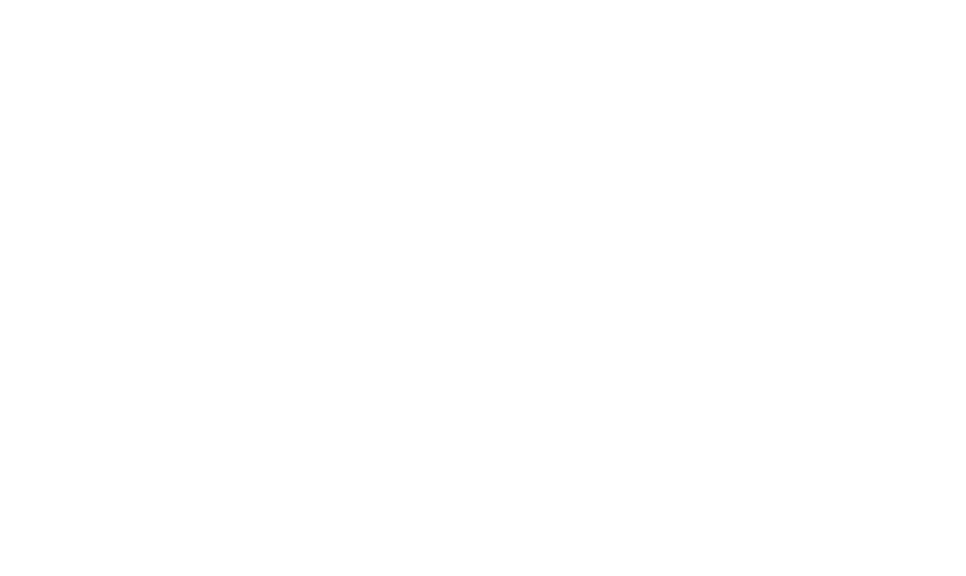
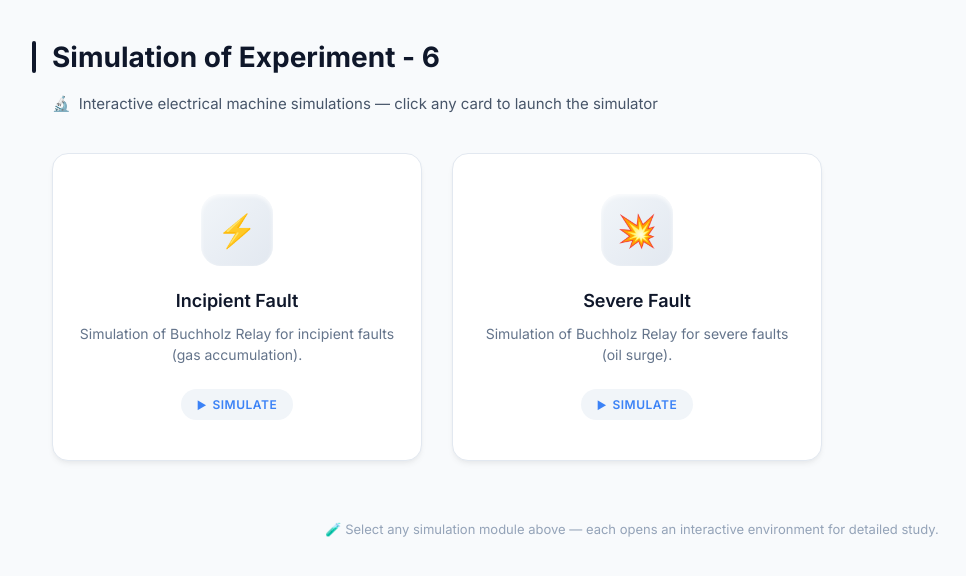
Before and after one commit to virtual-labs/exp-gas-actuated-buchholz-dei, a plain HTML site: page experiment/simulation/index.html in a window 1280 px wide. Shown: the whole page, without its empty margins (8-974 px from the left). Drawn offline with Linux system fonts and the light colour scheme.

Commit message:
Update index.html

```diff
--- a/experiment/simulation/index.html
+++ b/experiment/simulation/index.html
@@ -1,13 +1,175 @@
+
 <!DOCTYPE html>
-<html>
+<html lang="en">
 <head>
-	<!-- Add CSS at the head of HTML file -->
-    <link rel="stylesheet" href="./css/main.css">
+    <meta charset="UTF-8">
+    <meta name="viewport" content="width=device-width, initial-scale=1.0">
+    <title>Simulation of Experiment - 6</title>
+    <style>
+        @import url('https://fonts.googleapis.com/css2?family=Inter:wght@400;500;600;700&display=swap');
+
+        body {
+            font-family: 'Inter', sans-serif;
+            background-color: #f8fafc;
+            margin: 0;
+            padding: 40px;
+            color: #1e293b;
+        }
+
+        .header {
+            display: flex;
+            align-items: center;
+            margin-bottom: 20px;
+        }
+
+        .header-bar {
+            width: 4px;
+            height: 32px;
+            background-color: #0f172a;
+            margin-right: 16px;
+            border-radius: 2px;
+        }
+
+        .header h1 {
+            font-size: 28px;
+            margin: 0;
+            font-weight: 700;
+            color: #0f172a;
+        }
+
+        .subtitle {
+            display: flex;
+            align-items: center;
+            color: #475569;
+            font-size: 15px;
+            margin-bottom: 40px;
+            margin-left: 20px;
+        }
+
+        .subtitle-icon {
+            margin-right: 8px;
+        }
+
+        .cards-container {
+            display: flex;
+            gap: 30px;
+            flex-wrap: wrap;
+            margin-left: 20px;
+        }
+
+        .card {
+            background-color: #ffffff;
+            border-radius: 16px;
+            box-shadow: 0 4px 6px -1px rgba(0, 0, 0, 0.05), 0 2px 4px -1px rgba(0, 0, 0, 0.03);
+            width: 320px;
+            padding: 40px 24px;
+            text-align: center;
+            text-decoration: none;
+            color: inherit;
+            transition: transform 0.2s ease, box-shadow 0.2s ease;
+            border: 1px solid #e2e8f0;
+            display: flex;
+            flex-direction: column;
+            align-items: center;
+        }
+
+        .card:hover {
+            transform: translateY(-4px);
+            box-shadow: 0 10px 15px -3px rgba(0, 0, 0, 0.1), 0 4px 6px -2px rgba(0, 0, 0, 0.05);
+        }
+
+        .icon-container {
+            width: 72px;
+            height: 72px;
+            background: linear-gradient(135deg, #f1f5f9, #e2e8f0);
+            border-radius: 20px;
+            display: flex;
+            align-items: center;
+            justify-content: center;
+            margin-bottom: 24px;
+            font-size: 32px;
+            box-shadow: inset 0 2px 4px rgba(255,255,255,0.8);
+        }
+
+        .card h2 {
+            font-size: 18px;
+            font-weight: 600;
+            margin: 0 0 12px 0;
+            color: #0f172a;
+        }
+
+        .card p {
+            font-size: 14px;
+            color: #64748b;
+            line-height: 1.5;
+            margin: 0 0 24px 0;
+            flex-grow: 1;
+        }
+
+        .simulate-btn {
+            background-color: #f1f5f9;
+            color: #3b82f6;
+            font-size: 12px;
+            font-weight: 600;
+            padding: 8px 16px;
+            border-radius: 20px;
+            display: inline-flex;
+            align-items: center;
+            letter-spacing: 0.5px;
+            transition: background-color 0.2s ease;
+        }
+
+        .card:hover .simulate-btn {
+            background-color: #e0e7ff;
+        }
+
+        .simulate-btn::before {
+            content: '▶';
+            margin-right: 6px;
+            font-size: 10px;
+        }
+
+        .footer-note {
+            margin-top: 60px;
+            text-align: center;
+            color: #94a3b8;
+            font-size: 13px;
+        }
+    </style>
 </head>
 <body>
-		<!-- Your code goes here-->
+    <div class="header">
+        <div class="header-bar"></div>
+        <h1>Simulation of Experiment - 6</h1>
+    </div>
 
-	<!-- Add JS at the bottom of HTML file -->
-        <script src="./js/main.js"></script>
+    <div class="subtitle">
+        <span class="subtitle-icon">🔬</span>
+        Interactive electrical machine simulations — click any card to launch the simulator
+    </div>
+
+    <div class="cards-container">
+        <a href="incipient.html" class="card">
+            <div class="icon-container">
+                ⚡
+            </div>
+            <h2>Incipient Fault</h2>
+            <p>Simulation of Buchholz Relay for incipient faults (gas accumulation).</p>
+            <div class="simulate-btn">SIMULATE</div>
+        </a>
+
+        <a href="severe.html" class="card">
+            <div class="icon-container">
+                💥
+            </div>
+            <h2>Severe Fault</h2>
+            <p>Simulation of Buchholz Relay for severe faults (oil surge).</p>
+            <div class="simulate-btn">SIMULATE</div>
+        </a>
+    </div>
+
+    <div class="footer-note">
+        🧪 Select any simulation module above — each opens an interactive environment for detailed study.
+    </div>
 </body>
 </html>
```
